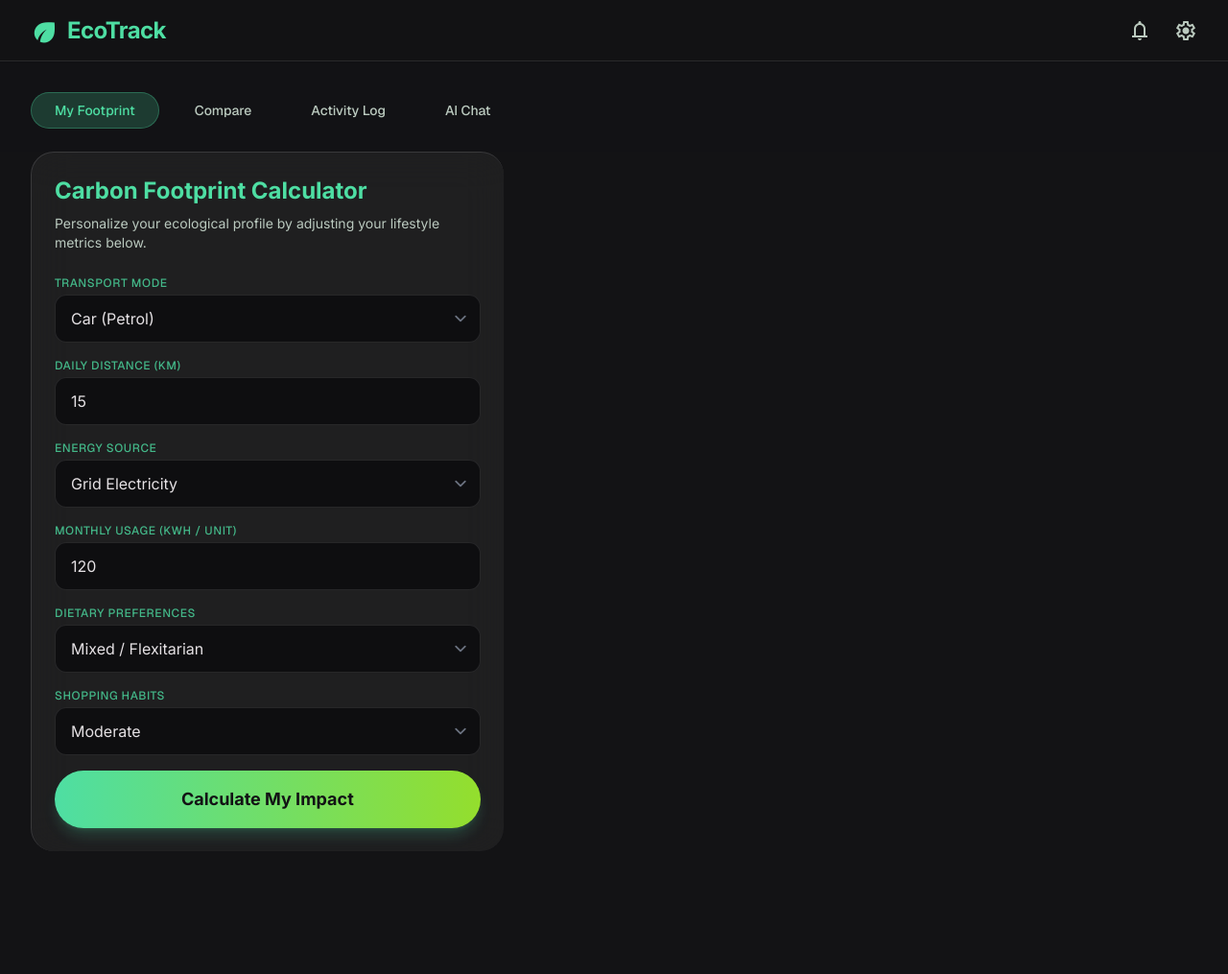
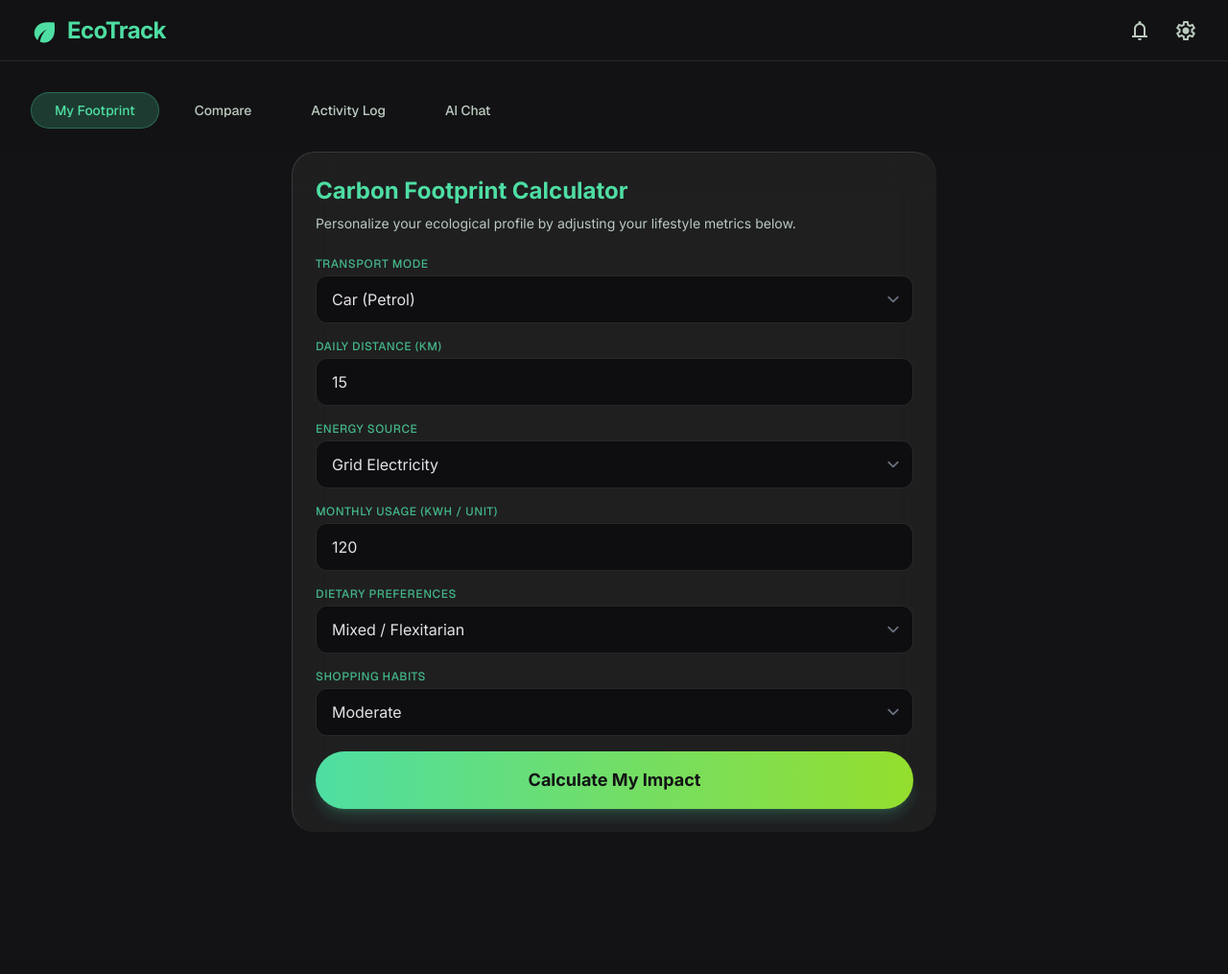
Before and after one commit to DhruvkrSharma/EcoTrack-Carbon-Footprint, a Flask app: page / in a window 1280 px wide. Shown: the whole page at 96% size. After the commit the page ends 867 px from the top, so only its background shows below. Run offline with Flask 3, Linux system fonts and the light colour scheme; data that the repository does not hold is empty; some libraries are stand-ins or nearby versions.

Commit message:
feat(ui): add smooth centering-to-left layout transition for footprint calculator

```diff
--- a/static/script.js
+++ b/static/script.js
@@ -55,7 +55,23 @@ async function handleCalc(e) {
 }
 
 function showResult(r) {
-  document.getElementById('resultSection').style.display = 'block';
+  // Trigger layout shift
+  const calcSection = document.getElementById('calculatorSection');
+  const resultSection = document.getElementById('resultSection');
+
+  // Shift calculator to left
+  calcSection.classList.remove('max-w-2xl', 'mx-auto');
+  calcSection.classList.add('md:w-5/12');
+
+  // Show results
+  resultSection.classList.remove('hidden');
+
+  // Allow DOM to update display:block before fading in
+  setTimeout(() => {
+    resultSection.classList.remove('opacity-0');
+    resultSection.classList.add('opacity-100');
+  }, 50);
+
   document.getElementById('insightsContainer').style.display = 'block';
 
   // Set numeric value
--- a/templates/index.html
+++ b/templates/index.html
@@ -85,10 +85,10 @@
 
   <!-- ════ TAB 1: MY FOOTPRINT ════ -->
   <div class="tab-panel active" id="tab-footprint">
-    <div class="grid grid-cols-1 md:grid-cols-12 gap-6">
+    <div class="flex flex-col md:flex-row gap-6 justify-center items-start transition-all duration-700 ease-in-out" id="footprintContainer">
 
       <!-- Calculator Form -->
-      <section class="md:col-span-5">
+      <section class="w-full max-w-2xl mx-auto transition-all duration-700 ease-in-out" id="calculatorSection">
         <div class="glass-card p-6 rounded-3xl h-full flex flex-col justify-between">
           <div>
             <h2 class="text-2xl font-bold text-primary mb-2">Carbon Footprint Calculator</h2>
@@ -157,7 +157,7 @@
       </section>
 
       <!-- Visualization (Right Column) -->
-      <section class="md:col-span-7" id="resultSection" style="display:none;">
+      <section class="w-full md:w-7/12 opacity-0 hidden transition-opacity duration-700 ease-in-out" id="resultSection">
         <div class="glass-card p-6 rounded-3xl h-full flex flex-col items-center justify-center relative overflow-hidden">
           <div class="relative w-full max-w-sm aspect-square flex items-center justify-center mb-6">
             <svg class="w-full h-full transform -rotate-90 emerald-glow" viewbox="0 0 100 100">
```
